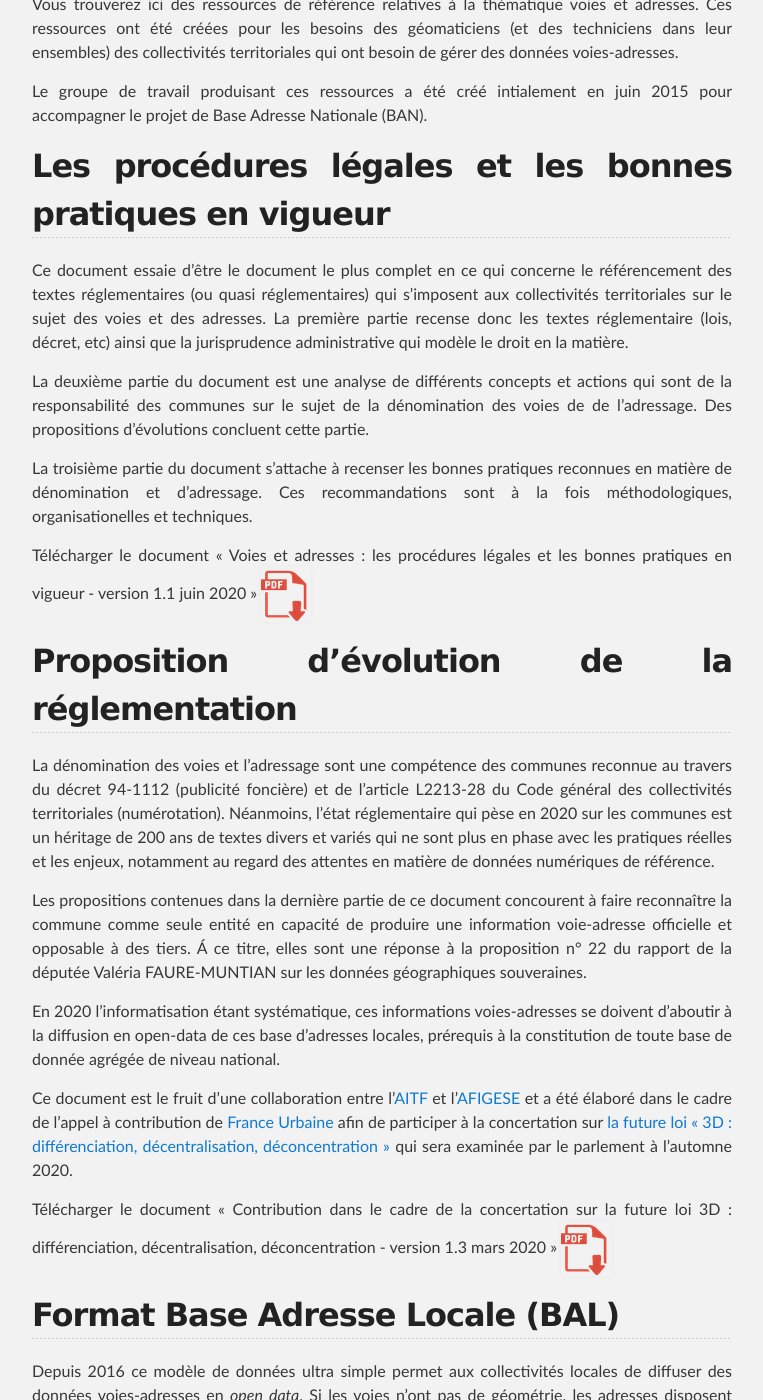
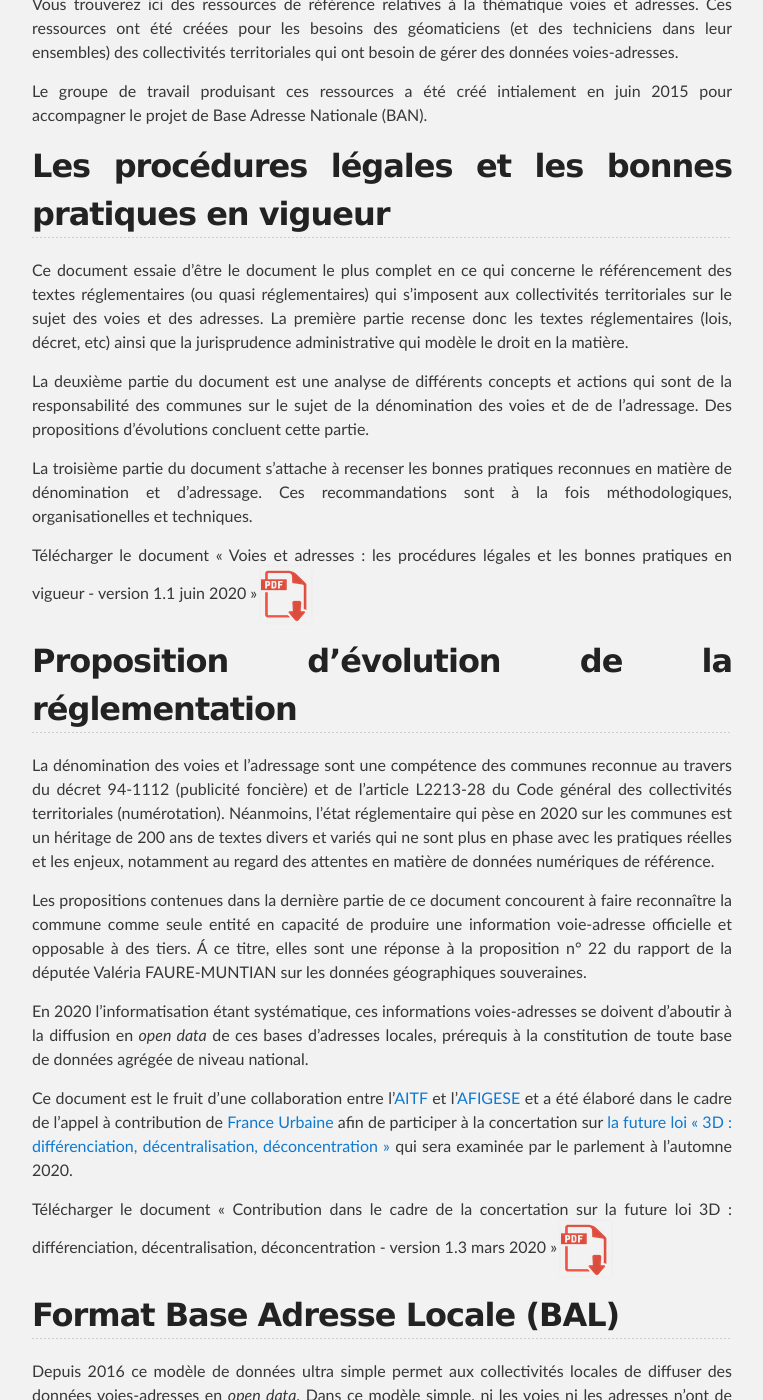
Before and after one commit to aitf-sig-topo/voies-adresses, a Jekyll site: the page built from docs/index.md, in a window 1280 px wide and 1400 px high, scrolled down 614 px. Shown: the whole window, without its empty margins (258-1021 px from the left). Built offline with Jekyll 4.4.1, drawn with Linux system fonts in a browser that asks for light colours; our own code applies the rules of GitHub Pages for plain Markdown files; some of the changed text lies outside the part shown.

Commit message:
corrections C ARRUTI

```diff
--- a/docs/index.md
+++ b/docs/index.md
@@ -8,14 +8,12 @@ Le groupe de travail produisant ces ressources a été créé intialement en jui
 
 
 
-
-
 ## Les procédures légales et les bonnes pratiques en vigueur
 
 Ce document essaie d'être le document le plus complet en ce qui concerne le référencement des textes réglementaires (ou quasi réglementaires) qui s'imposent aux collectivités territoriales sur le sujet des voies et des adresses.
-La première partie recense donc les textes réglementaire (lois, décret, etc) ainsi que la jurisprudence administrative qui modèle le droit en la matière.
+La première partie recense donc les textes réglementaires (lois, décret, etc) ainsi que la jurisprudence administrative qui modèle le droit en la matière.
 
-La deuxième partie du document est une analyse de différents concepts et actions qui sont de la responsabilité des communes sur le sujet de la dénomination des voies de de l'adressage. Des propositions d'évolutions concluent cette partie.
+La deuxième partie du document est une analyse de différents concepts et actions qui sont de la responsabilité des communes sur le sujet de la dénomination des voies et de de l'adressage. Des propositions d'évolutions concluent cette partie.
 
 La troisième partie du document s'attache à recenser les bonnes pratiques reconnues en matière de dénomination et d'adressage. Ces recommandations sont à la fois méthodologiques, organisationelles et techniques.
 
@@ -32,7 +30,7 @@ La dénomination des voies et l’adressage sont une compétence des communes
 
 Les propositions contenues dans la dernière partie de ce document concourent à faire reconnaître la commune comme seule entité en capacité de produire une information voie-adresse officielle et opposable à des tiers. Á ce titre, elles sont une réponse à la proposition n° 22 du rapport de la députée Valéria FAURE-MUNTIAN sur les données géographiques souveraines.
 
-En 2020 l’informatisation étant systématique, ces informations voies-adresses se doivent d’aboutir à la diffusion en open-data de ces base d’adresses locales, prérequis à la constitution de toute base de donnée agrégée de niveau national.
+En 2020 l’informatisation étant systématique, ces informations voies-adresses se doivent d’aboutir à la diffusion en *open data* de ces bases d’adresses locales, prérequis à la constitution de toute base de données agrégée de niveau national.
 
 Ce document est le fruit d'une collaboration entre l'[AITF](https://www.aitf.fr/) et l'[AFIGESE](https://afigese.fr) et a été élaboré dans le cadre de l'appel à contribution de [France Urbaine](https://franceurbaine.org/) afin de participer à la concertation sur [la future loi « 3D : différenciation, décentralisation, déconcentration »](https://www.cohesion-territoires.gouv.fr/en/node/44411) qui sera examinée par le parlement à l'automne 2020.
 
@@ -43,12 +41,12 @@ Télécharger le document « Contribution dans le cadre de la concertation sur l
 
 ## Format Base Adresse Locale (BAL)
 
-Depuis 2016 ce modèle de données ultra simple permet aux collectivités locales de diffuser des données voies-adresses en *open data*. Si les voies n'ont pas de géométrie, les adresses disposent d'attribut décrivant des coordonnées géographiques.
+Depuis 2016 ce modèle de données ultra simple permet aux collectivités locales de diffuser des données voies-adresses en *open data*. Dans ce modèle simple, ni les voies ni les adresses n'ont de géométrie mais les adresses disposent d'attributs décrivant des coordonnées géographiques.
 
 Ces données voies-adresses libres (car publiées sous la Licence Ouverte 2.0) sont destinées à être répertoriées sur [le site data.gouv.fr](https://www.data.gouv.fr/fr/datasets/?tag=bal). Une fois sur data.gouv.fr, elles sont automatiquement traitées afin d'alimenter le fichier "Adresses" qui est le regroupement de toutes [les bases adresses locales](https://adresse.data.gouv.fr/bases-locales) certifiés par les communes.
 [Un tableau de bord ](https://adresse.data.gouv.fr/bases-locales)recense l'avancement de la disponibilité des Bases Adresses Locales sur le territoire métropolitain.
 
-Noter qu'un [validateur de fichier BAL](https://github.com/etalab/bal/) a été créé afin de vérifier la validité et la conformité des fichiers avant leur diffusion.
+Noter qu'un [validateur de fichier BAL](https://github.com/etalab/bal/) a été créé afin de vérifier la validité et la conformité des fichiers avant leur diffusion. Il est possible également d'utiliser une [version en ligne](https://adresse.data.gouv.fr/bases-locales/validateur).
 
 Enfin, [un éditeur en ligne](https://adresse.data.gouv.fr/bases-locales) vous permet d'initialiser puis de gérer directement vos voies et vos adresses. Cet outil léger peut largement suffire à des communes modestes non équipées de Systèmes d'Information Géographiques.
 
```
